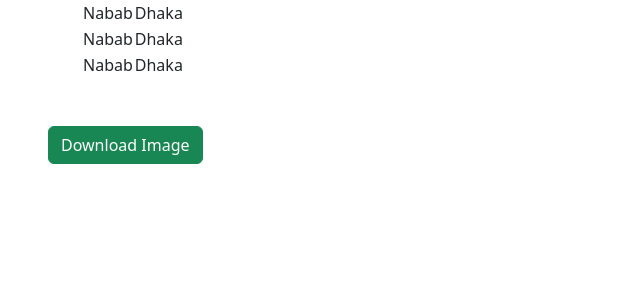
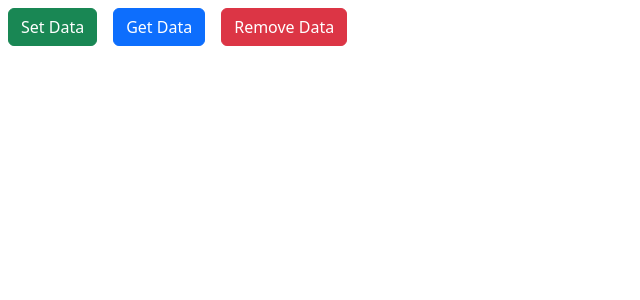
Before and after one commit to Nabab-Sharif/React-Practices, a React (Create React App) app: page / in a window 1280 px wide. Shown: the top 300 px of the page, without its empty margins (0-640 px from the left). Built offline with nearby package versions, Linux system fonts and the light colour scheme.

Commit message:
local-forage

```diff
--- a/package.json
+++ b/package.json
@@ -7,6 +7,7 @@
     "bootstrap": "^5.2.3",
     "export-from-json": "^1.7.0",
     "html-to-image": "^1.10.9",
+    "localforage": "^1.10.0",
     "react": "^18.2.0",
     "react-bootstrap": "^2.6.0",
     "react-dom": "^18.2.0",
--- /dev/null
+++ b/src/App7.js
@@ -0,0 +1,66 @@
+
+import React from 'react';
+import localforage from 'localforage';
+import cogoToast from 'cogo-toast';
+
+
+const App = () => {
+
+  const setData = () => {
+
+    localforage.setItem("name", "Nabab", (err) => {
+      if (err) {
+        cogoToast.error(err);
+        //alert(err)
+      } else {
+        cogoToast.success("Data Save Success");
+        //alert("Data Save Success")
+      }
+    });
+
+
+  }
+
+  const getData = () => {
+
+    localforage.getItem("name", (err, value) => {
+      if (err) {
+        cogoToast.error(err);
+        //alert(err)
+      } else {
+        alert(value);
+      }
+
+    });
+
+
+  }
+
+
+  const removeData = () => {
+
+    localforage.removeItem("name", (err) => {
+      if (err) {
+        cogoToast.error(err);
+        //alert(err)
+      } else {
+        cogoToast.success("Data remove success");
+        //alert("Data remove success");
+      }
+    });
+
+
+  }
+
+
+  return (
+    <div>
+      <button onClick={setData} className='btn btn-success m-2'>Set Data</button>
+      <button onClick={getData} className='btn btn-primary m-2'>Get Data</button>
+      <button onClick={removeData} className='btn btn-danger m-2'>Remove Data</button>
+    </div>
+  )
+
+
+}
+export default App;
--- a/src/index.js
+++ b/src/index.js
@@ -1,6 +1,6 @@
 import React from 'react';
 import ReactDOM from 'react-dom/client';
-import App from './App6';
+import App from './App7';
 import './assets/CSS/bootstrap.min.css'
 
 const root = ReactDOM.createRoot(document.getElementById('root'));
```
Also changed, not shown: 1 other file (tests, documents, lock files or other folders).
